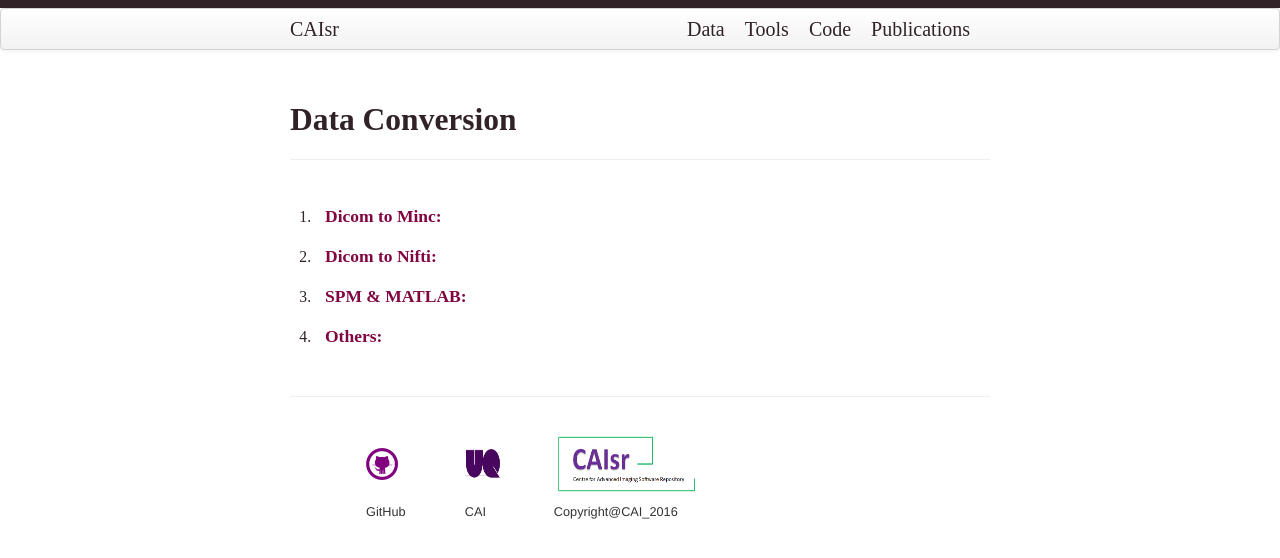
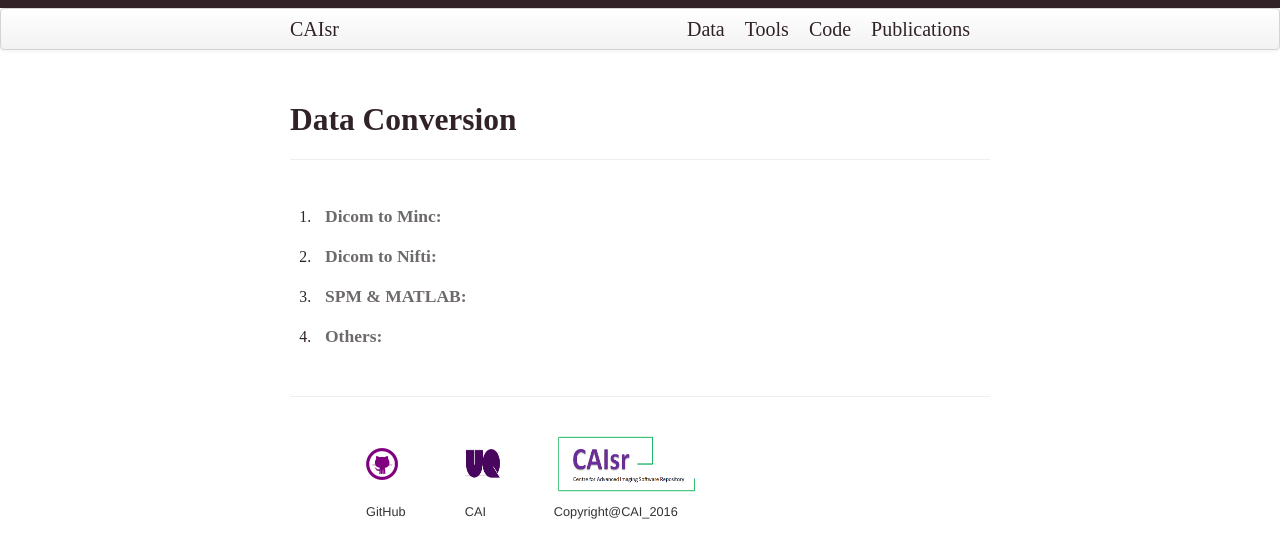
Before and after one commit to CAIsr/CAIsr.github.io, a Jekyll site: the page built from pages/data_conversion.md, in a window 1280 px wide. Shown: the top 558 px of the page. Built offline with Jekyll 4.4.1, drawn with Linux system fonts in a browser that asks for light colours.

Commit message:
Update data_conversion.md

```diff
--- a/pages/data_conversion.md
+++ b/pages/data_conversion.md
@@ -5,17 +5,17 @@
 ---
 
 1. <dl>
-   <dd> <h4 style="color:#810541;"> Dicom to Minc: </h4> </dd>
+   <dd> <h4 style="color:#6e6a6b;"> Dicom to Minc: </h4> </dd>
    </dl>
 
 2. <dl>
-   <dd> <h4 style="color:#810541;"> Dicom to Nifti: </h4> </dd>
+   <dd> <h4 style="color:#6e6a6b;"> Dicom to Nifti: </h4> </dd>
    </dl>
 
 3. <dl>
-   <dd> <h4 style="color:#810541;"> SPM & MATLAB: </h4> </dd>
+   <dd> <h4 style="color:#6e6a6b;"> SPM & MATLAB: </h4> </dd>
    </dl>
 
 4. <dl>
-   <dd> <h4 style="color:#810541;"> Others: </h4> </dd>
+   <dd> <h4 style="color:#6e6a6b;"> Others: </h4> </dd>
    </dl>
```
